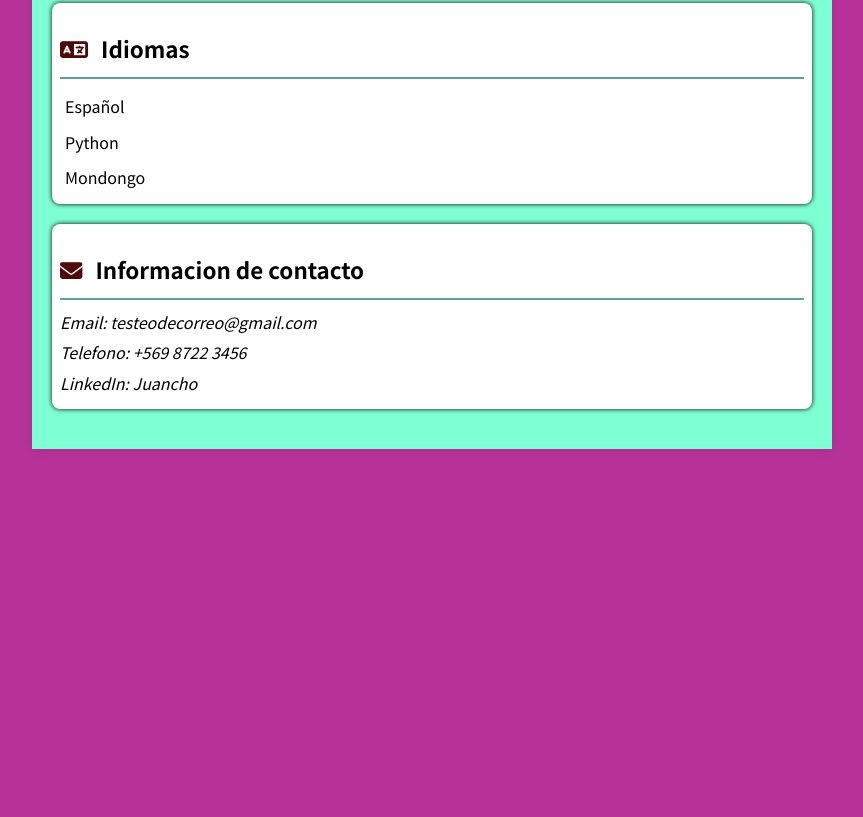
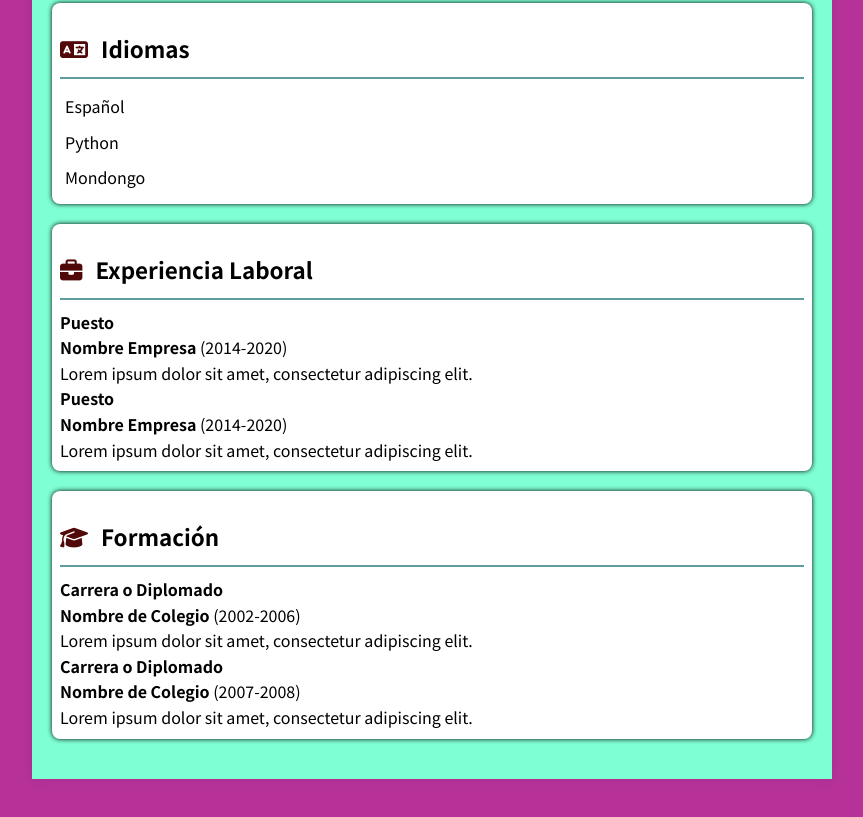
Before and after one commit to NHFM4/Project_Css, a plain HTML site: page index.html in a window 1280 px wide. Shown: the part 994-1811 px from the top of the page, without its empty margins (208-1071 px from the left). Before the commit the page ends 1507 px from the top, so only its background shows below. Drawn offline with Linux system fonts and the light colour scheme.

Commit message:
More update
xd

```diff
--- a/index.html
+++ b/index.html
@@ -55,14 +55,35 @@
             </ul>
         </section>
         <section>
-            <h3><i class="fas fa-envelope"></i> Informacion de contacto</h3>
+            <h3><i class="fas fa-briefcase"></i> Experiencia Laboral</h3>
             <hr>
-            <address>
-                <p>Email: testeodecorreo@gmail.com</p>
-                <p>Telefono: +569 8722 3456</p>
-                <p>LinkedIn: <a href="https://xd.com/">Juancho</a></p>
-            </address>
+            <article>
+                <h4>Puesto</h4>
+                <p><strong>Nombre Empresa</strong> (2014-2020)</p>
+                <p>Lorem ipsum dolor sit amet, consectetur adipiscing elit.</p>
+            </article>
+            <article>
+                <h4>Puesto</h4>
+                <p><strong>Nombre Empresa</strong> (2014-2020)</p>
+                <p>Lorem ipsum dolor sit amet, consectetur adipiscing elit.</p>
+            </article>
         </section>
+
+        <section>
+            <h3><i class="fas fa-graduation-cap"></i> Formación</h3>
+            <hr>
+            <article>
+                <h4>Carrera o Diplomado</h4>
+                <p><strong>Nombre de Colegio</strong> (2002-2006)</p>
+                <p>Lorem ipsum dolor sit amet, consectetur adipiscing elit.</p>
+            </article>
+            <article>
+                <h4>Carrera o Diplomado</h4>
+                <p><strong>Nombre de Colegio</strong> (2007-2008)</p>
+                <p>Lorem ipsum dolor sit amet, consectetur adipiscing elit.</p>
+            </article>
+        </section>
+
     </main>
 
 </body>
```
